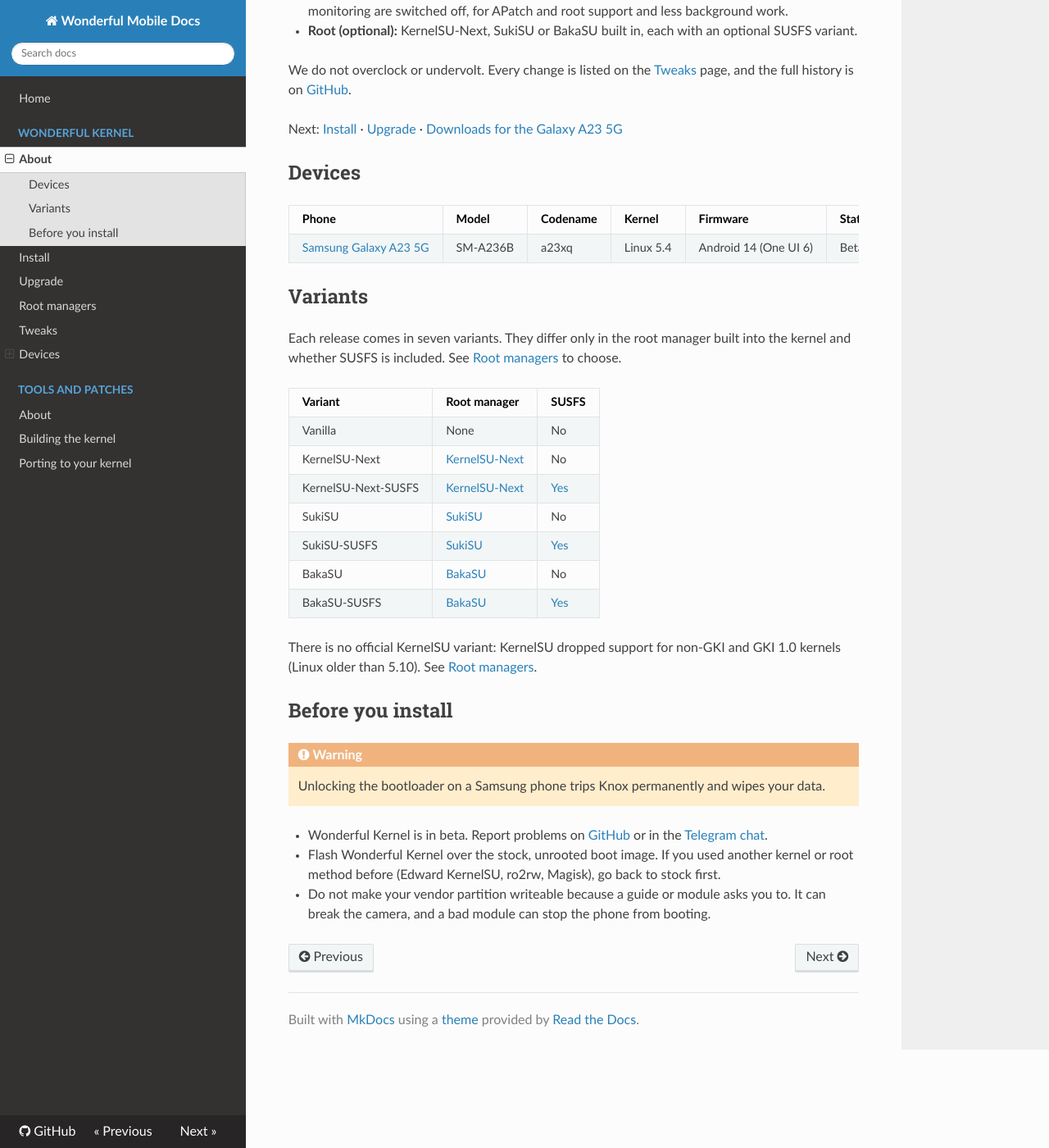
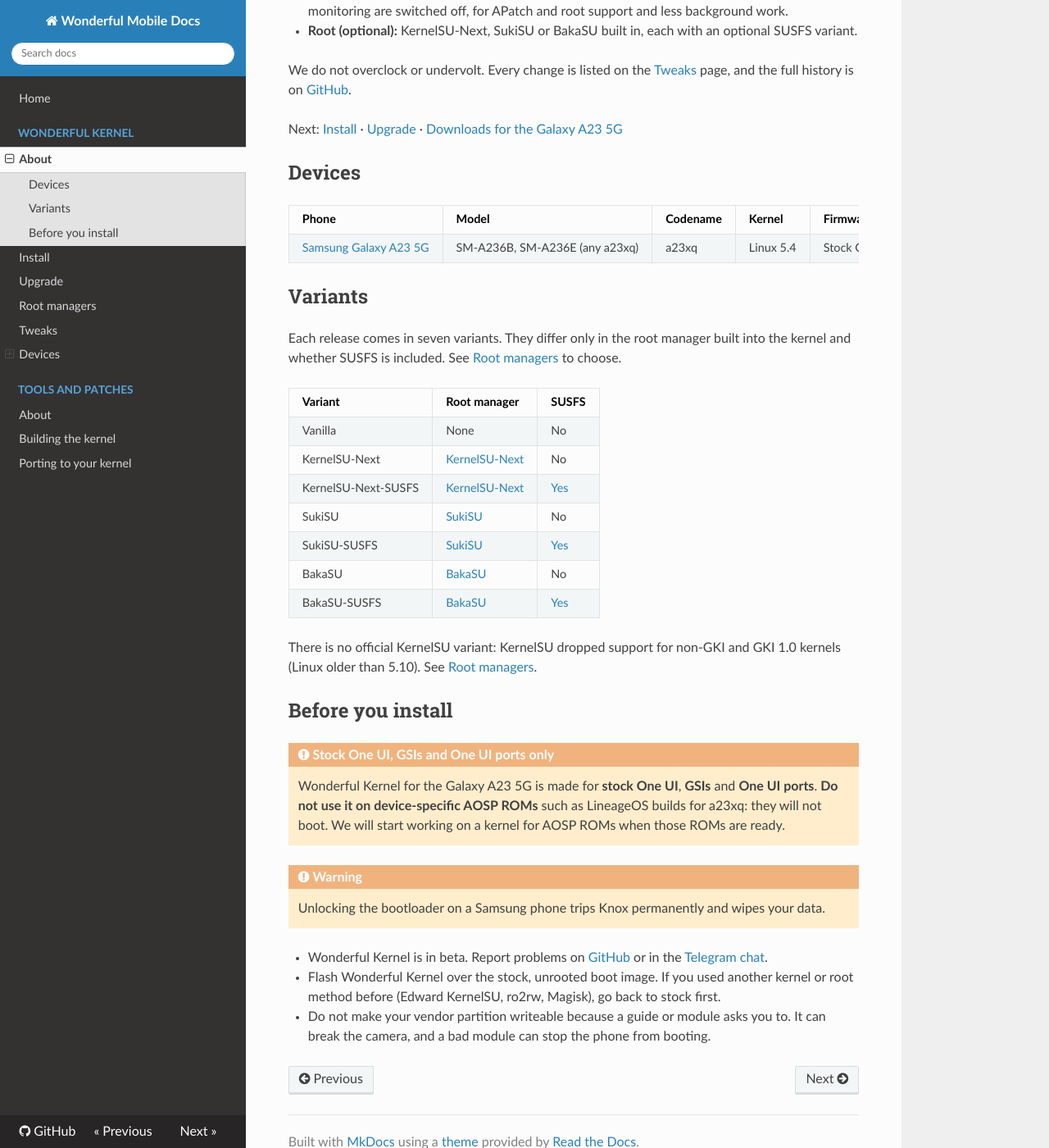
Before and after one commit to wonderful-mobile/docs, an MkDocs documentation site: the page built from docs/wonderful-kernel/index.md, in a window 1280 px wide and 1400 px high, scrolled down 350 px. Shown: the whole window at 82% size. Built offline with MkDocs 1.6.1, drawn with Linux system fonts in a browser that asks for light colours; nearby versions of some CDN libraries.

Commit message:
Add tested models and supported ROM notice for A23 5G
Tested on SM-A236B and SM-A236E; any a23xq should work. Wonderful Kernel
is for stock One UI, GSIs and One UI ports, not device-specific AOSP ROMs
such as LineageOS. Shown on the device page, kernel overview, install
guide and download guide.

```diff
--- a/docs/wonderful-kernel/index.md
+++ b/docs/wonderful-kernel/index.md
@@ -20,7 +20,7 @@ Next: [Install](install.md) · [Upgrade](upgrade.md) · [Downloads for the Galax
 
 | Phone | Model | Codename | Kernel | Firmware | Status |
 |---|---|---|---|---|---|
-| [Samsung Galaxy A23 5G](samsung-a23xq.md) | SM-A236B | a23xq | Linux 5.4 | Android 14 (One UI 6) | Beta |
+| [Samsung Galaxy A23 5G](samsung-a23xq.md) | SM-A236B, SM-A236E (any a23xq) | a23xq | Linux 5.4 | Stock One UI 6, GSIs, One UI ports | Beta |
 
 ## Variants
 
@@ -44,6 +44,12 @@ and GKI 1.0 kernels (Linux older than 5.10). See
 
 ## Before you install
 
+!!! warning "Stock One UI, GSIs and One UI ports only"
+    Wonderful Kernel for the Galaxy A23 5G is made for **stock One UI**,
+    **GSIs** and **One UI ports**. **Do not use it on device-specific AOSP ROMs**
+    such as LineageOS builds for a23xq: they will not boot. We will start
+    working on a kernel for AOSP ROMs when those ROMs are ready.
+
 !!! warning
     Unlocking the bootloader on a Samsung phone trips Knox permanently and
     wipes your data.
--- a/website/theme/js/install.js
+++ b/website/theme/js/install.js
@@ -86,6 +86,7 @@
             render();
           },
         }))),
+      device() && device().notice ? el("div", { class: "notice" }, el("strong", {}, "Note: "), device().notice) : null,
       el("p", { class: "help" }, "Only the phones listed here are supported."),
       nav(state.device !== null));
   }
@@ -149,6 +150,7 @@
         el("li", {}, "First time: follow the ", el("a", { href: docsBase + "wonderful-kernel/install/" }, "install guide"), ". Already on Wonderful Kernel: follow the ", el("a", { href: docsBase + "wonderful-kernel/upgrade/" }, "upgrade guide"), "."),
         r.manager ? el("li", {}, "Install the ", el("a", { href: r.manager, target: "_blank", rel: "noopener" }, r.manager_name), ".") : null,
         state.susfs ? el("li", {}, "Install the ", el("a", { href: data.susfs.module, target: "_blank", rel: "noopener" }, "SUSFS module"), ` from the ${r.name} manager.`) : null),
+      d.notice ? el("div", { class: "notice" }, el("strong", {}, "Supported ROMs: "), d.notice) : null,
       el("div", { class: "notice" },
         el("strong", {}, "Note: "),
         "unlocking the bootloader wipes the phone and trips Knox permanently. Keep a backup of your stock boot image."),
```
Also changed, not shown: docs/wonderful-kernel/install.md (+2 -1 lines), docs/wonderful-kernel/samsung-a23xq.md (+8 -2 lines), website/pages/assets/devices.json (+4 -3 lines), website/pages/wonderful-kernel.md (+8 -1 lines).
